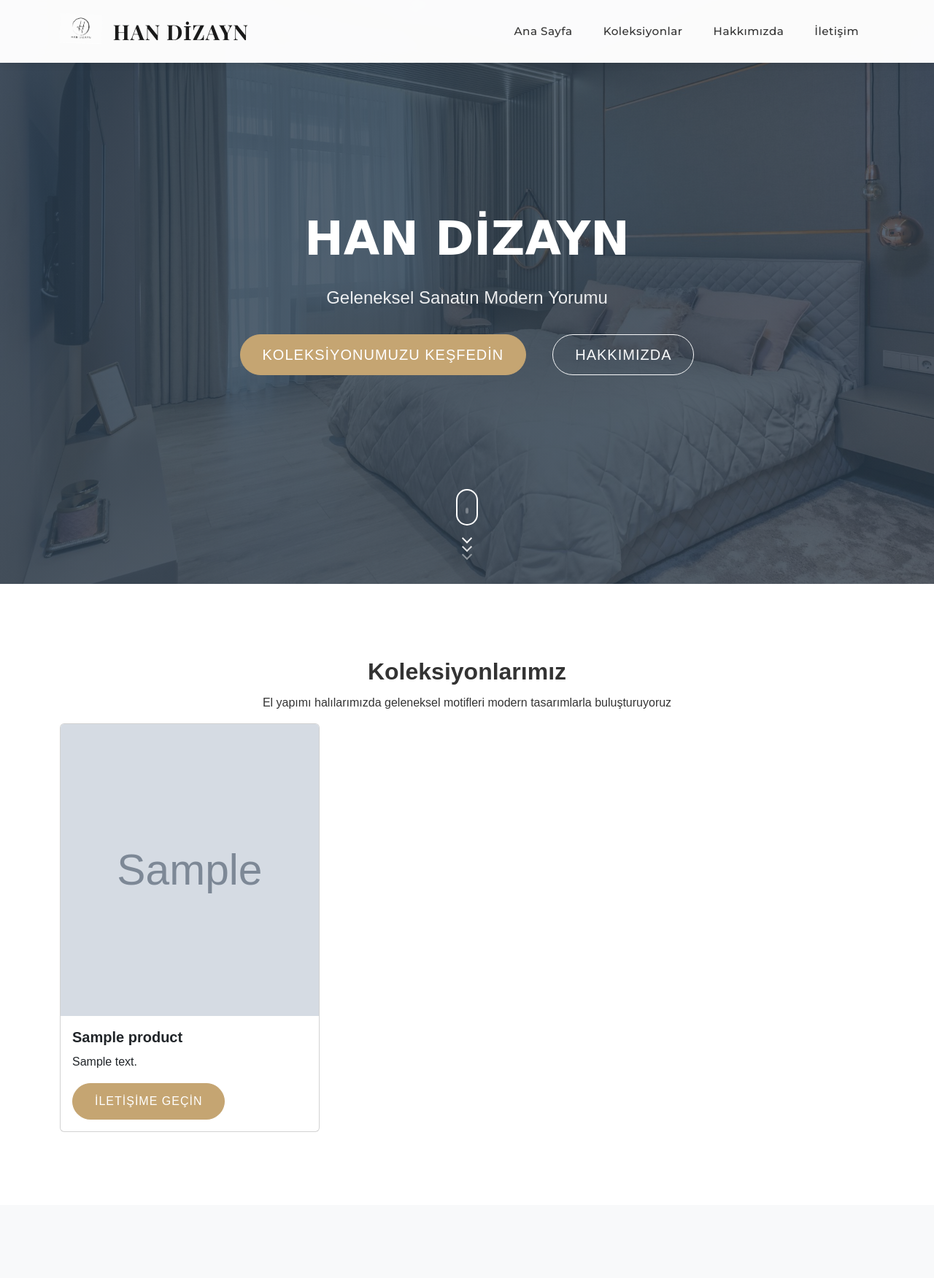
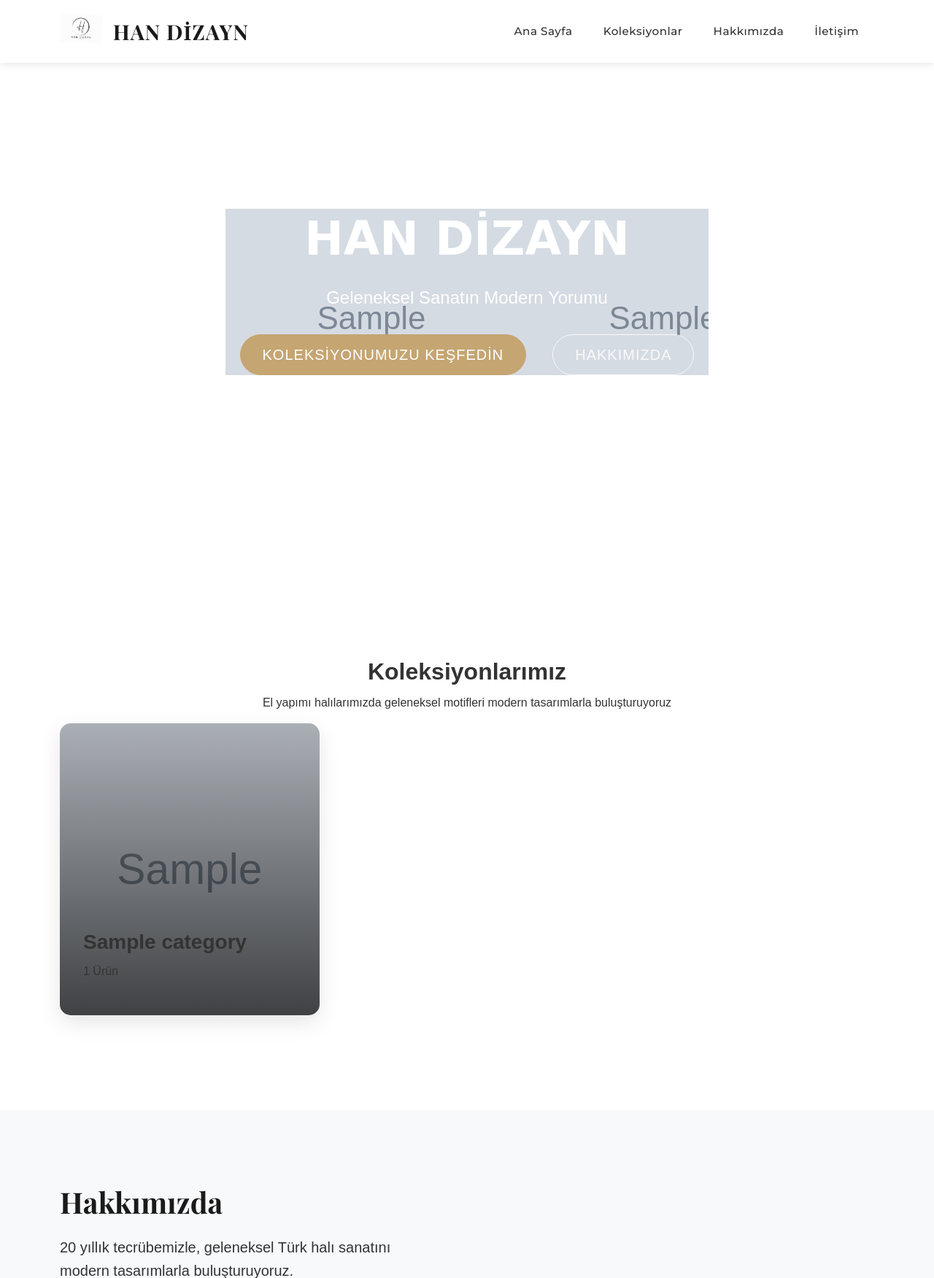
Before and after one commit to Zeronsyler/Handizayn, a Flask app: template templates/index.html in a window 1280 px wide. Shown: the top 1751 px of the page at 73% size. Run offline with Flask 3, Linux system fonts and the light colour scheme; the template is opened without the code that fills it: values that come from a table or form of the project are taken from there, others are empty; tables that the repository leaves empty hold one stand-in row (values such as "Sample post"); grey boxes marked "Sample" are stand-in pictures; parts of the project's set-up code (start-up, migrations or seed data) failed here and were passed over.

Commit message:
Ana sayfa ve admin paneli doğru şekilde ayrıldı

```diff
--- a/app.py
+++ b/app.py
@@ -103,11 +103,11 @@
 
 # Routes
 @app.route('/')
-def home():
+def index():
     categories = Category.query.all()
     hero_image = Image.query.filter_by(section='hero').first()
     about_image = Image.query.filter_by(section='about').first()
-    return render_template('categories.html',
+    return render_template('index.html',
                          categories=categories,
                          hero_image=hero_image,
                          about_image=about_image)
@@ -129,24 +129,16 @@
 @login_required
 def logout():
     logout_user()
-    return redirect(url_for('home'))
+    return redirect(url_for('index'))
 
 @app.route('/admin')
 @login_required
 def admin():
+    categories = Category.query.all()
     products = Product.query.all()
-    categories = Category.query.all()
-
-    # Bölüm görsellerini getir
-    section_images = {}
-    for section in ['hero', 'about']:
-        image = Image.query.filter_by(section=section).first()
-        section_images[section] = image
-
     return render_template('admin.html',
-                         products=products,
                          categories=categories,
-                         images=section_images)
+                         products=products)
 
 @app.route('/admin/add_product', methods=['POST'])
 @login_required
--- a/templates/index.html
+++ b/templates/index.html
@@ -41,26 +41,20 @@
     </nav>
 
     <!-- Hero Section -->
-    <section id="home" class="hero" style="background-image: url('{{ url_for('static', filename='images/hero/hero-bg.jpg') }}')">
-        <div class="hero-pattern"></div>
-        <div class="hero-content" data-aos="fade-up">
-            <h1>HAN DİZAYN</h1>
-            <p>Geleneksel Sanatın Modern Yorumu</p>
-            <div class="hero-buttons">
+    <section id="home" class="hero">
+        {% if hero_image %}
+        <div class="hero-image" style="background-image: url('{{ hero_image.path }}')">
+            <div class="hero-overlay"></div>
+            <div class="hero-content">
+                <h1 data-aos="fade-up">HAN DİZAYN</h1>
+                <p data-aos="fade-up" data-aos-delay="200">Geleneksel Sanatın Modern Yorumu</p>
+                <div class="hero-buttons" data-aos="fade-up" data-aos-delay="400">
                     <a href="#categories" class="btn btn-primary btn-lg">Koleksiyonumuzu Keşfedin</a>
                     <a href="#about" class="btn btn-outline-light btn-lg ms-3">Hakkımızda</a>
                 </div>
             </div>
-        <div class="scroll-indicator">
-            <div class="mouse">
-                <div class="wheel"></div>
         </div>
-            <div class="arrows">
-                <span></span>
-                <span></span>
-                <span></span>
-            </div>
-        </div>
+        {% endif %}
     </section>
 
     <!-- Categories Section -->
@@ -71,98 +65,18 @@
                 <p>El yapımı halılarımızda geleneksel motifleri modern tasarımlarla buluşturuyoruz</p>
             </div>
             <div class="row g-4">
-                {% for product in products %}
-                <div class="col-md-6 col-lg-4">
-                    <div class="card h-100">
-                        {% if product.primary_image() %}
-                        <img src="{{ url_for('static', filename=product.primary_image().path) }}"
-                             class="card-img-top product-image" alt="{{ product.name }}"
-                             style="height: 400px; object-fit: cover; cursor: pointer;"
-                             data-bs-toggle="modal"
-                             data-bs-target="#imageModal{{ product.id }}">
-                        {% endif %}
-                        <div class="card-body">
-                            <h5 class="card-title">{{ product.name }}</h5>
-                            <p class="card-text">{{ product.description }}</p>
-                            <div class="d-flex justify-content-between align-items-center">
-                                <a href="#contact" class="btn btn-primary">İletişime Geçin</a>
-                                {% if product.images|length > 1 %}
-                                <button class="btn btn-outline-primary"
-                                        data-bs-toggle="modal"
-                                        data-bs-target="#galleryModal{{ product.id }}">
-                                    <i class="fas fa-images me-1"></i>
-                                    Tüm Görseller ({{ product.images|length }})
-                                </button>
-                                {% endif %}
+                {% for category in categories %}
+                <div class="col-md-4" data-aos="fade-up" data-aos-delay="{{ loop.index * 100 }}">
+                    <div class="category-card">
+                        {% if category.products and category.products[0].primary_image() %}
+                        <div class="category-image">
+                            <img src="{{ category.products[0].primary_image().path }}" alt="{{ category.name }}">
+                            <div class="category-overlay">
+                                <h3>{{ category.name }}</h3>
+                                <p>{{ category.products|length }} Ürün</p>
                             </div>
                         </div>
-                    </div>
-                </div>
-
-                <!-- Tekli Görsel Modal -->
-                <div class="modal fade" id="imageModal{{ product.id }}" tabindex="-1">
-                    <div class="modal-dialog modal-lg modal-dialog-centered">
-                        <div class="modal-content">
-                            <div class="modal-header border-0">
-                                <h5 class="modal-title">{{ product.name }}</h5>
-                                <button type="button" class="btn-close" data-bs-dismiss="modal"></button>
-                            </div>
-                            <div class="modal-body text-center p-0">
-                                <img src="{{ url_for('static', filename=product.primary_image().path) }}"
-                                     class="img-fluid"
-                                     alt="{{ product.name }}">
-                            </div>
-                        </div>
-                    </div>
-                </div>
-
-                <!-- Galeri Modal -->
-                <div class="modal fade" id="galleryModal{{ product.id }}" tabindex="-1">
-                    <div class="modal-dialog modal-xl modal-dialog-centered">
-                        <div class="modal-content">
-                            <div class="modal-header">
-                                <h5 class="modal-title">{{ product.name }} - Tüm Görseller</h5>
-                                <button type="button" class="btn-close" data-bs-dismiss="modal"></button>
-                            </div>
-                            <div class="modal-body">
-                                <div id="carousel{{ product.id }}" class="carousel slide">
-                                    <div class="carousel-inner">
-                                        {% for image in product.images %}
-                                        <div class="carousel-item {% if loop.first %}active{% endif %}">
-                                            <img src="{{ url_for('static', filename=image.path) }}"
-                                                 class="d-block w-100"
-                                                 alt="{{ product.name }}"
-                                                 style="max-height: 70vh; object-fit: contain;">
-                                        </div>
-                                        {% endfor %}
-                                    </div>
-                                    {% if product.images|length > 1 %}
-                                    <button class="carousel-control-prev" type="button"
-                                            data-bs-target="#carousel{{ product.id }}" data-bs-slide="prev">
-                                        <span class="carousel-control-prev-icon"></span>
-                                        <span class="visually-hidden">Önceki</span>
-                                    </button>
-                                    <button class="carousel-control-next" type="button"
-                                            data-bs-target="#carousel{{ product.id }}" data-bs-slide="next">
-                                        <span class="carousel-control-next-icon"></span>
-                                        <span class="visually-hidden">Sonraki</span>
-                                    </button>
                         {% endif %}
-                                </div>
-                                <!-- Küçük Resimler -->
-                                <div class="row mt-3 g-2">
-                                    {% for image in product.images %}
-                                    <div class="col-3 col-md-2">
-                                        <img src="{{ url_for('static', filename=image.path) }}"
-                                             class="img-fluid rounded cursor-pointer"
-                                             alt="{{ product.name }}"
-                                             style="height: 80px; object-fit: cover;"
-                                             onclick="document.querySelector('#carousel{{ product.id }} .carousel-item:nth-child({{ loop.index }})').classList.add('active')">
-                                    </div>
-                                    {% endfor %}
-                                </div>
-                            </div>
-                        </div>
                     </div>
                 </div>
                 {% endfor %}
@@ -200,7 +114,9 @@
                 </div>
                 <div class="col-lg-6" data-aos="fade-left">
                     <div class="about-image">
-                        <img src="{{ url_for('static', filename='images/about/workshop.jpg') }}" alt="Han Dizayn Atölyesi" class="img-fluid rounded shadow">
+                        {% if about_image %}
+                        <img src="{{ about_image.path }}" alt="Han Dizayn Atölyesi" class="img-fluid rounded shadow">
+                        {% endif %}
                     </div>
                 </div>
             </div>
@@ -210,34 +126,28 @@
     <!-- Contact Section -->
     <section id="contact" class="section-padding">
         <div class="container">
-            <div class="section-header text-center mb-5">
+            <div class="section-header text-center" data-aos="fade-up">
                 <h2>İletişim</h2>
                 <p>Sorularınız için bize ulaşın</p>
             </div>
             <div class="row justify-content-center">
-                <div class="col-lg-8">
-                    <div class="contact-form">
-                        <form id="contactForm">
-                            <div class="row g-3">
-                                <div class="col-md-6">
-                                    <input type="text" class="form-control" placeholder="Adınız" required>
+                <div class="col-md-8">
+                    <div class="contact-info text-center">
+                        <div class="info-item" data-aos="fade-up" data-aos-delay="100">
+                            <i class="fas fa-map-marker-alt"></i>
+                            <h4>Adres</h4>
+                            <p>Beştepe Mahallesi, 192004 Sokak No:5, Gaziantep</p>
                         </div>
-                                <div class="col-md-6">
-                                    <input type="email" class="form-control" placeholder="E-posta Adresiniz" required>
+                        <div class="info-item" data-aos="fade-up" data-aos-delay="200">
+                            <i class="fas fa-phone"></i>
+                            <h4>Telefon</h4>
+                            <p>+90 (542) 537 65 08</p>
                         </div>
-                                <div class="col-12">
-                                    <input type="text" class="form-control" placeholder="Konu" required>
+                        <div class="info-item" data-aos="fade-up" data-aos-delay="300">
+                            <i class="fas fa-envelope"></i>
+                            <h4>E-posta</h4>
+                            <p>handizayn2734@gmail.com</p>
                         </div>
-                                <div class="col-12">
-                                    <textarea class="form-control" rows="5" placeholder="Mesajınız" required></textarea>
-                                </div>
-                                <div class="col-12 text-center">
-                                    <button type="submit" class="btn btn-primary btn-lg">
-                                        <i class="fas fa-paper-plane me-2"></i>Gönder
-                                    </button>
-                                </div>
-                            </div>
-                        </form>
                     </div>
                 </div>
             </div>
```
Lines whose indentation alone changed are shown as unchanged.
